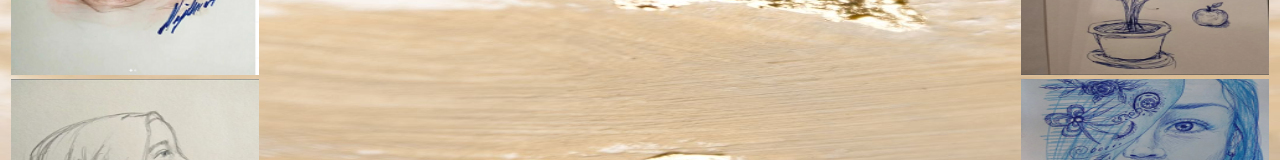
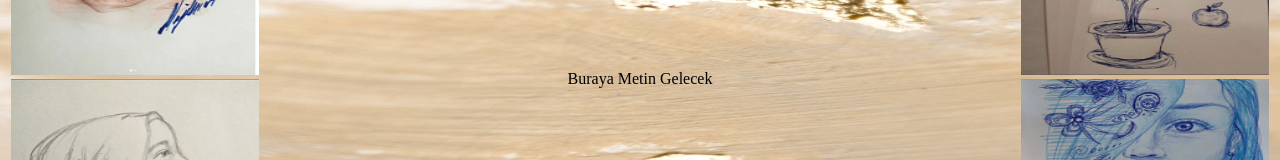
Before and after one commit to paintnagweb/paintnagweb, a plain HTML site: page index.html in a window 1280 px wide. Shown: the part 518-678 px from the top of the page. Drawn offline with Linux system fonts and the light colour scheme.

Commit message:
Update index.html

```diff
--- a/index.html
+++ b/index.html
@@ -51,7 +51,7 @@
   <img src="eze3.png" alt="" width="248" height="200"/>
   <br>
   <img src="eze4.png" alt="" width="248" height="200"/></td>
-    <td collspan="3"></td>
+    <td collspan="3">  <center>Buraya Metin Gelecek</center> </td>
     <td collspan="3" width="10%"><img src="eze5.png" alt="" width="248" height="200"/>
   <br>
   <img src="eze6.png" alt="" width="248" height="200"/>
```
